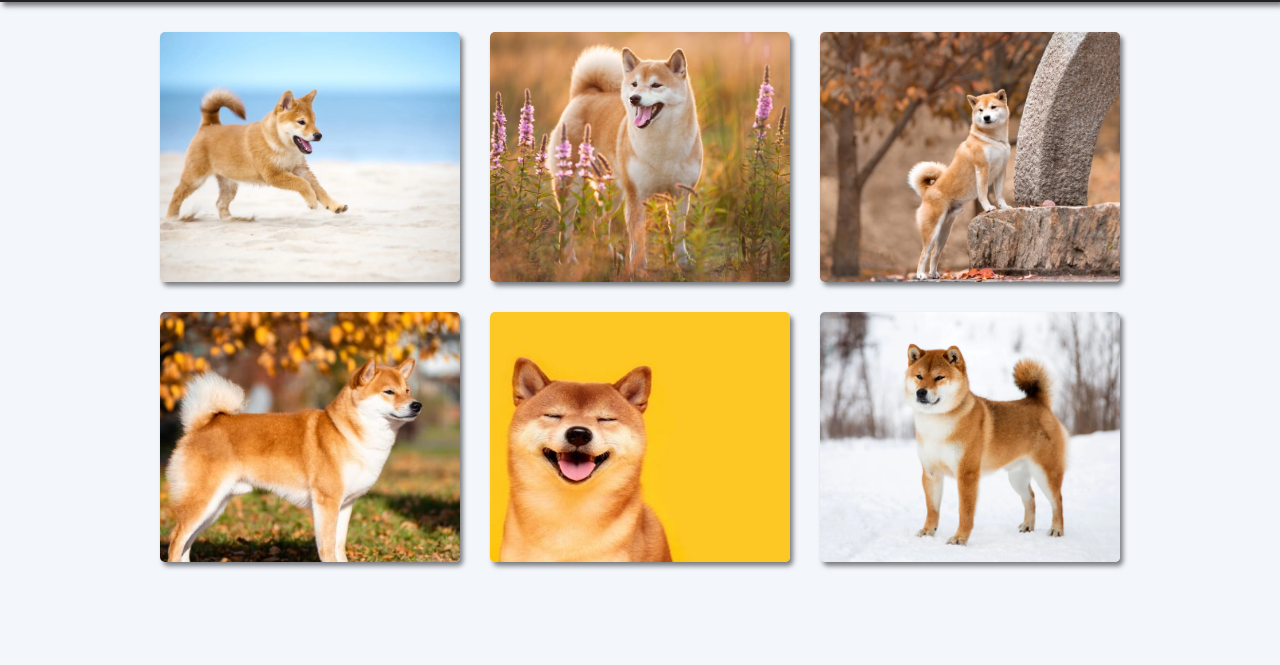
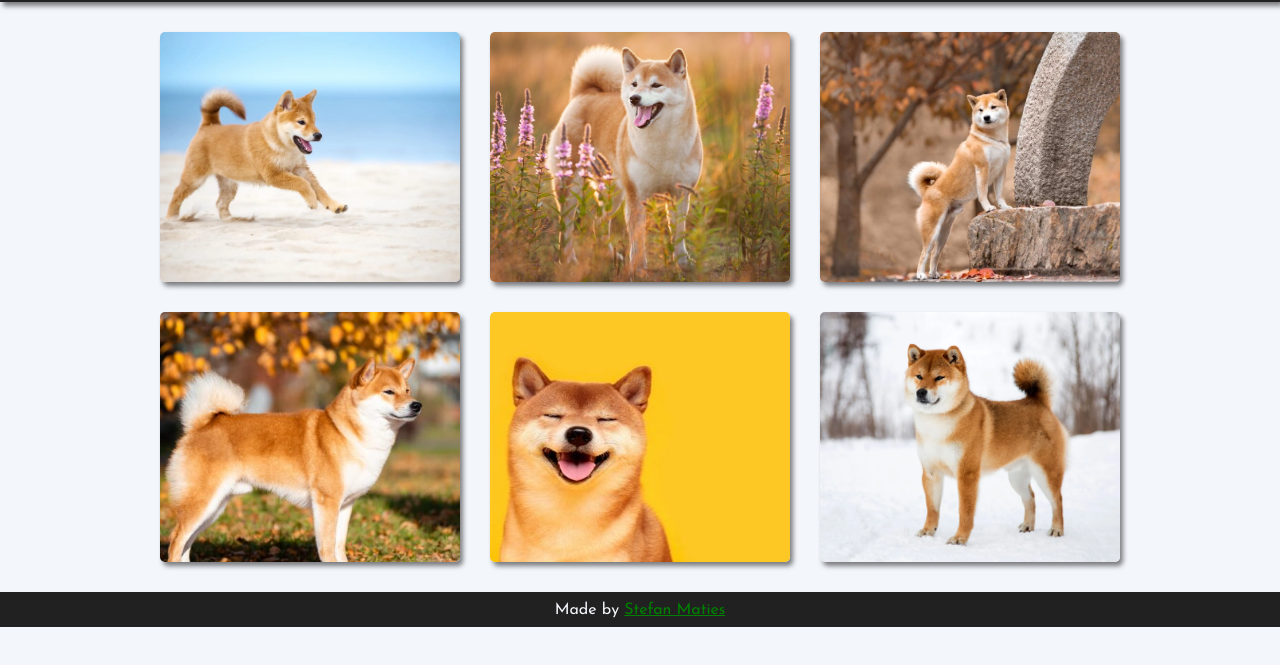
Before and after one commit to steff-mat/photo-album, a plain HTML site: page index.html in a window 1280 px wide. Shown: the part 73-738 px from the top of the page. Drawn offline with Linux system fonts and the light colour scheme.

Commit message:
Include footer

```diff
--- a/index.html
+++ b/index.html
@@ -27,6 +27,12 @@
       <img src="/img/shiba-smile-0.jpeg" alt="Shiba Inu smiling" />
       <img src="/img/shiba-snow-0.webp" alt="Shiba Inu in snow" />
     </main>
+    <footer id="footer">
+      <p>
+        Made by
+        <a href="https://github.com/steff-mat" target="_blank">Stefan Maties</a>
+      </p>
+    </footer>
     <script src="/script.js"></script>
   </body>
 </html>
--- a/script.js
+++ b/script.js
@@ -1,5 +1,6 @@
 const body = document.getElementById('body');
 const header = document.getElementById('header');
+const footer = document.getElementById('footer');
 const imgs = document.getElementsByTagName('img');
 const snowWhite = '#F3F6FB';
 const charcoalBlack = '#212121';
@@ -11,6 +12,7 @@ if (
   body.style.backgroundColor = snowWhite;
   body.style.color = snowWhite;
   header.style.background = charcoalBlack;
+  footer.style.background = charcoalBlack;
 } else if (
   window.matchMedia &&
   window.matchMedia('(prefers-color-scheme: dark)').matches
@@ -18,6 +20,7 @@ if (
   body.style.backgroundColor = charcoalBlack;
   body.style.color = charcoalBlack;
   header.style.background = snowWhite;
+  footer.style.background = snowWhite;
 }
 
 for (let img of imgs) {
--- a/style.css
+++ b/style.css
@@ -10,15 +10,19 @@ body {
 }
 
 header {
+  min-height: 75px;
+  box-shadow: 3px 4px 5px rgba(0, 0, 0, 0.5);
+}
+
+header,
+footer {
   display: flex;
   flex-direction: row;
   align-items: center;
   justify-content: center;
   flex-flow: wrap;
   width: 100%;
-  min-height: 75px;
   text-align: center;
-  box-shadow: 3px 4px 5px rgba(0, 0, 0, 0.5);
 }
 
 h1,
@@ -57,6 +61,19 @@ img {
   transform: translate(-50%, -50%);
 }
 
+a,
+a:active,
+a:visited,
+a:hover,
+a:focus {
+  color: green;
+}
+
+footer {
+  margin-top: 30px;
+  height: 35px;
+}
+
 @media only screen and (min-width: 600px) {
   header {
     justify-content: space-around;
```
